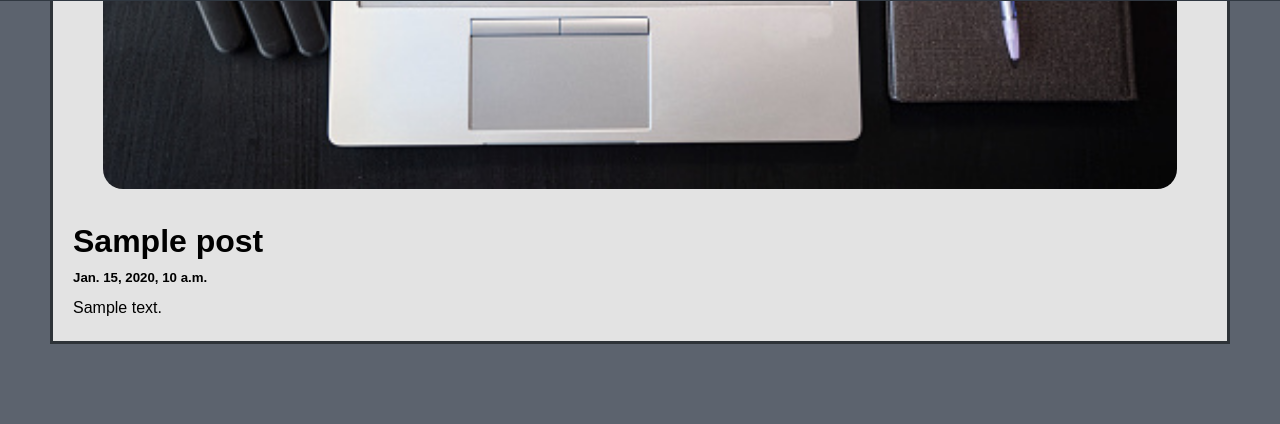
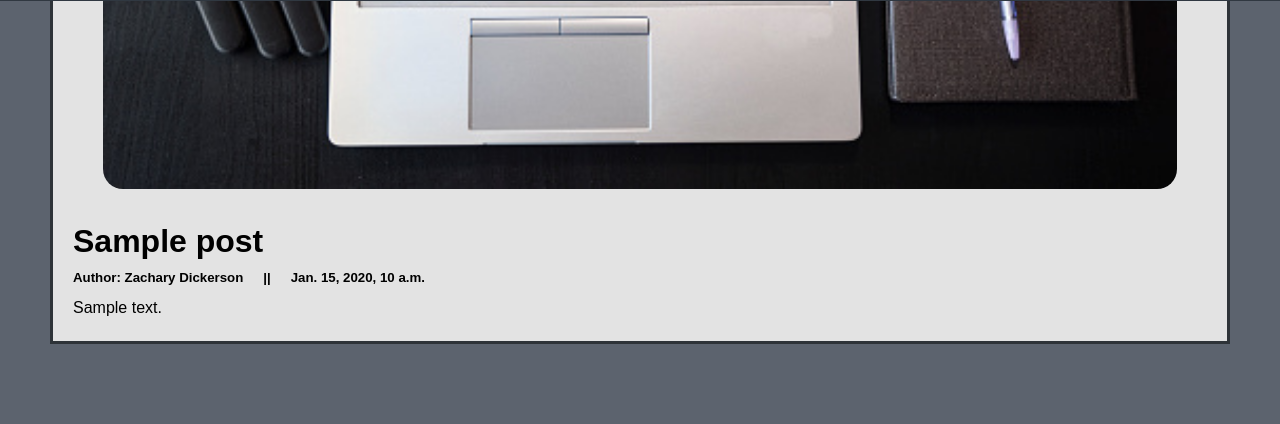
Before and after one commit to zachdickerson/Blog, a Django app: template blog/templates/posts.html in a window 1280 px wide. Shown: the part 799-1223 px from the top of the page. Run offline with Django 4.2, Linux system fonts and the light colour scheme; the template is opened without the code that fills it: most values are stand-ins (such as "Sample title", 1, 10 or a date in 2020); parts of the project's set-up code (start-up, migrations or seed data) failed here and were passed over; some libraries are stand-ins or nearby versions.

Commit message:
Update posts.html

```diff
--- a/blog/templates/posts.html
+++ b/blog/templates/posts.html
@@ -111,6 +111,11 @@ h5 {
     padding: 10px 0;
 }
 
+.time-by{
+    display: flex;
+    justify-content: flex-start;
+    gap: 20px;
+}
 
 /*----------- Footer Section -------------*/
 
@@ -231,7 +236,11 @@ nav .fas {
                 <div class="card">
                     <img src="{% static 'pythonphoto.jpg' %}" class="img-sizing">
                     <h1 class = title>{{posts.title}}</h1>
-                    <h5>{{posts.created_at}}</h5>
+                    <div class="time-by">
+                        <h5>Author: Zachary Dickerson</h5>
+                        <h5>||</h5>
+                        <h5>{{posts.created_at}}</h5>
+                    </div>
                     <p>{{posts.body}}</p>
                 </div>
             </div>
```
